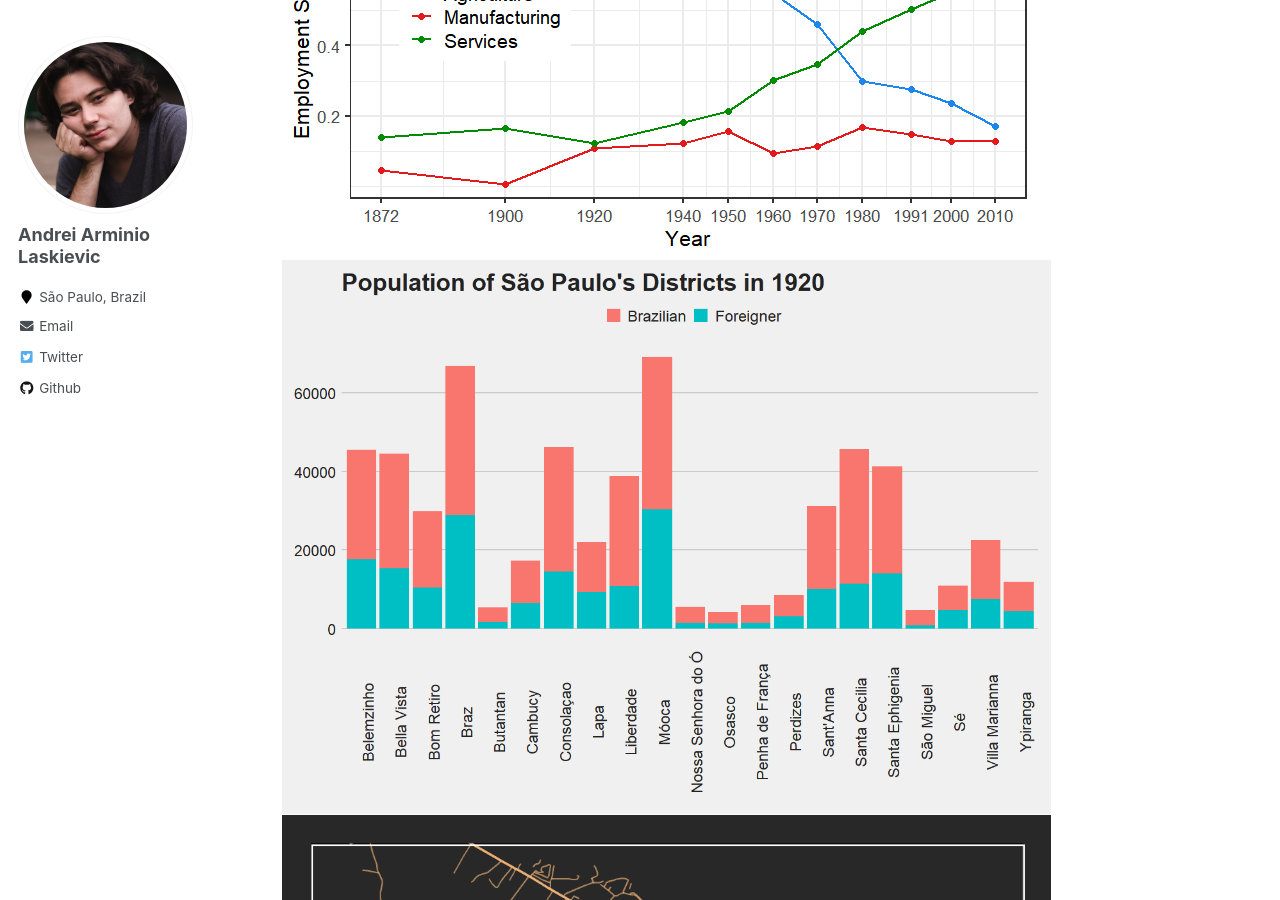
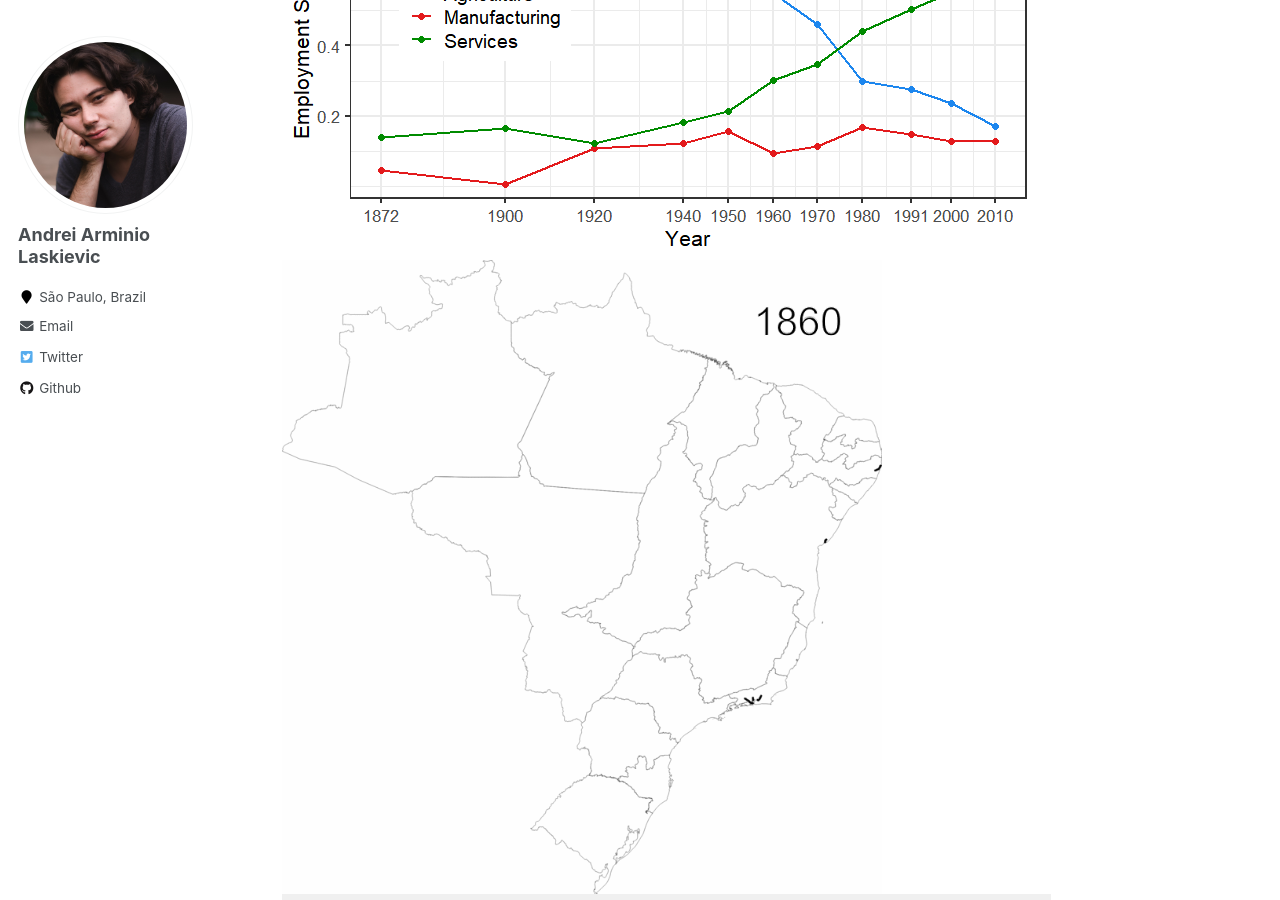
Before and after one commit to alaskievic/alaskievic.github.io, a Jekyll site: the page built from _pages/cool_figures.md, in a window 1280 px wide and 900 px high, scrolled down 1086 px. Built offline with Jekyll 4.4.1, drawn with Linux system fonts in a browser that asks for light colours.

Commit message:
adding railway gif

```diff
--- a/_pages/cool_figures.md
+++ b/_pages/cool_figures.md
@@ -12,5 +12,6 @@ permalink: /cool_figures/
 
 ![cool_figures](/images/gini_land_2017.png)
 ![cool_figures](/images/struc_change.png)
+![cool_figures](/images/rail_gif_text.gif)
 ![cool_figures](/images/mooca.png)
 ![cool_figures](/images/polignano_street_FINAL.png)
```
Also changed, not shown: images/rail_gif_text.gif (added), 2 other files.
